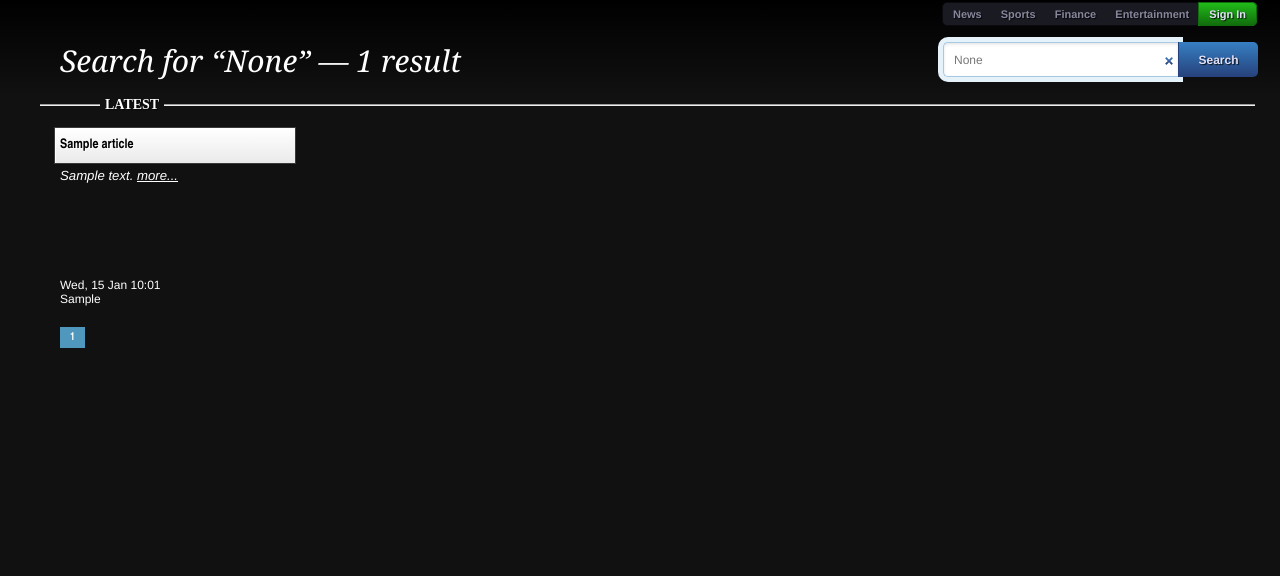
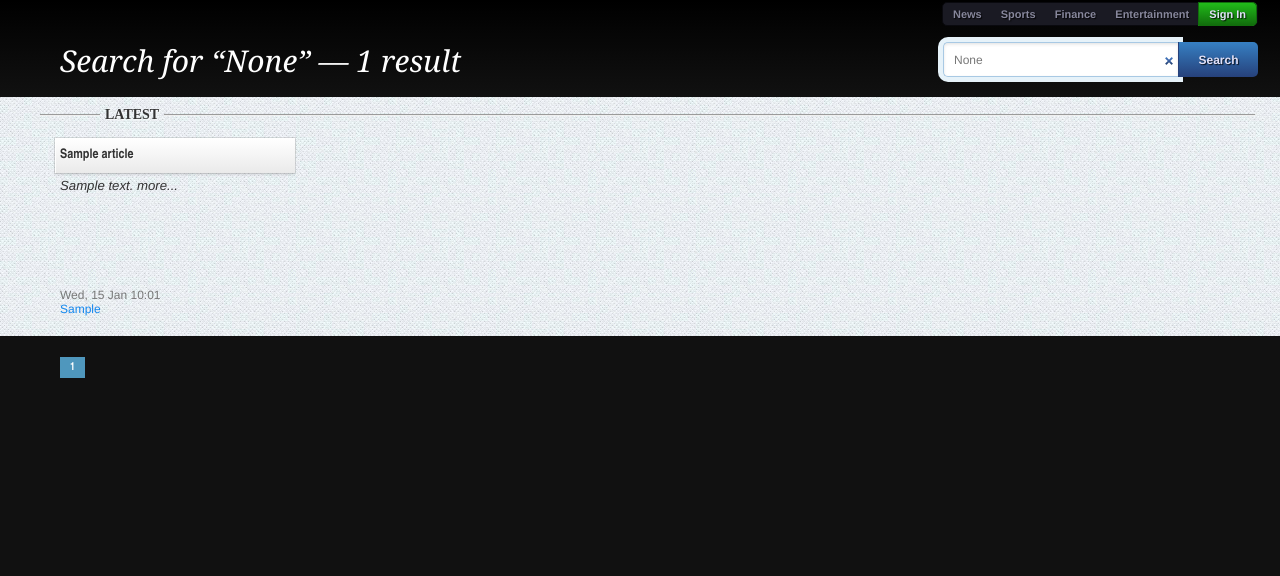
Before and after one commit to miltontony/newsconnector, a Django app: page /browse/ in a window 1280 px wide. Shown: the top 576 px of the page. Run offline with Django 3.2, Linux system fonts and the light colour scheme; data comes from the database, SQL or seed files in the repository; tables that the repository leaves empty hold one stand-in row (values such as "Sample post").

Commit message:
touch up

```diff
--- a/newsconnector/templates/browse.html
+++ b/newsconnector/templates/browse.html
@@ -28,11 +28,12 @@
 	text-decoration: none;
 }
 
-fieldset legend a,
-fieldset legend a:visited,
-fieldset legend a:link{
+fieldset a,
+fieldset a:visited,
+fieldset a:link{
 	color: #fff;
 	text-decoration: none;
+	cursor: pointer;
 }
 
 fieldset legend{
@@ -46,7 +47,7 @@ fieldset legend{
 	font-family: serif;
 }
 
-fieldset label a{
+fieldset span a{
 	text-decoration: none;
 }
 
@@ -59,7 +60,7 @@ fieldset{
 }
 
 
-fieldset label,
+fieldset span,
 fieldset article,
 fieldset article-content,
 fieldset article-footer{
@@ -87,11 +88,11 @@ fieldset article-footer{
 }
 
 #search-results article-content,
-#search-results label {
+#search-results span {
 	color: #fff;
 }
 
-#search-results label{
+#search-results span{
 	padding-bottom: 0;
 	font-size: 13px;
 }
@@ -99,6 +100,17 @@ fieldset article-footer{
 #search-results article-content{
 	padding-top: 2px;
 	font-size: 13px;
+}
+
+#search-latest{
+	background: url(/static/images/bgnoise_lg.jpg);
+	padding-top: 10px;
+	margin-bottom: 20px;
+}
+
+#search-latest fieldset legend{
+	text-shadow: 1px 1px 1px rgba(255,255,255,0.8);
+	color: #333;
 }
 
 #search-latest fieldset label a
@@ -109,7 +121,7 @@ fieldset article-footer{
 #search-latest article-footer a,
 #search-latest article-footer a:link,
 #search-latest article-footer a:visited{
-	color: #fff;
+	color: #18E;
 	text-decoration: none;
 }
 
@@ -117,7 +129,7 @@ fieldset article-footer{
 #search-latest article-content,
 #search-latest article-content a{
 	font-size: 1em;
-	color: #fff;
+	color: #333;
 }
 
 #search-latest article-content{
@@ -130,6 +142,7 @@ fieldset article-footer{
 
 #search-latest article-footer{
 	width: 100%;
+	color: #777;
 }
 
 #search-results article-footer{
@@ -226,7 +239,7 @@ fieldset article-footer{
     <legend>Latest</legend>
     {% for n in news_top %}
 	<article>
-		<label><a target="_blank" href="{{n.link}}">{{n.title}}</a></label>
+		<a target="_blank" href="{{n.link}}"><label>{{n.title}}</label></a>
 		<article-content>
 		{{n.content}}
 		<a target="_blank" href="{{n.link}}">more...</a>
@@ -247,7 +260,7 @@ fieldset article-footer{
     <div>
     {% for n in news %}
 	<article>
-		<label><a href="{{n.link}}">{{n.title}}</a></label>
+		<a target="_blank" href="{{n.link}}"><span>{{n.title}}</span></a>
 		<article-content>{{n.content}}</article-content>
 		<article-footer>
 			{{n.date|date:"D, d M H:m"}} |
```
